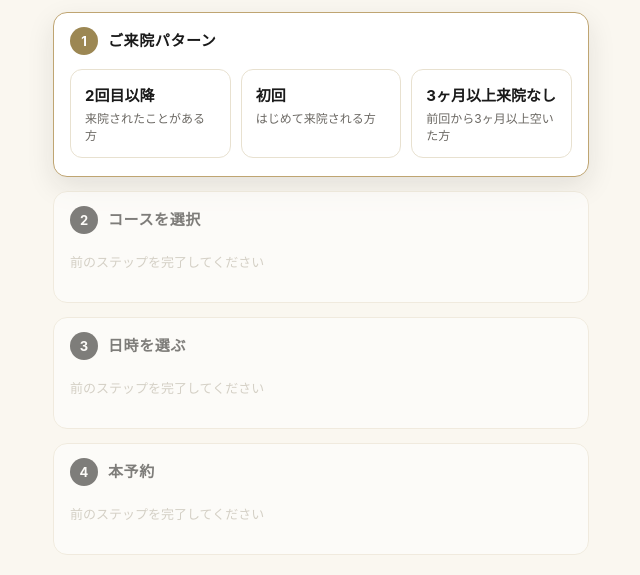
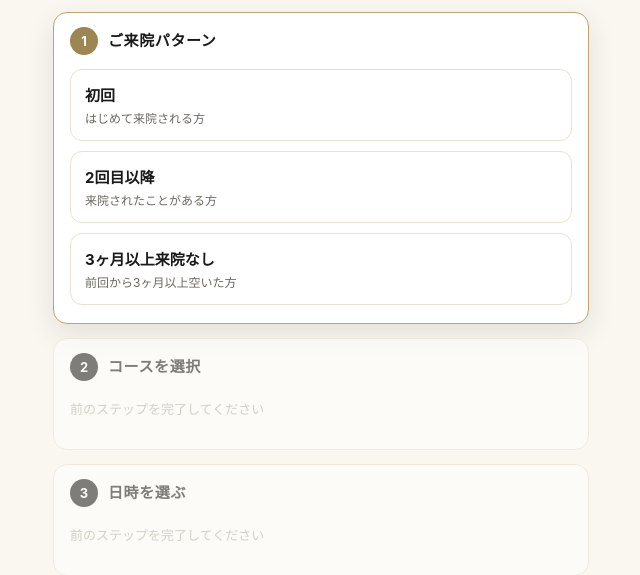
Before and after one commit to mochizuki80skip/--mochizuki, a PHP site: page /reserve/index.html in a window 1280 px wide. Shown: the part 149-724 px from the top of the page, without its empty margins (319-959 px from the left). Run offline with PHP 8.4, Linux system fonts and the light colour scheme.

Commit message:
tweak(reserve): 来院パターン3ボタンを縦1列に並べ替え
順序を「初回 → 2回目以降 → 3ヶ月以上来院なし」へ整理し、
画面幅に関わらず縦1列のスタック表示に変更
（旧 .three の grid 設定は廃止し、.stack を追加）。

```diff
--- a/reserve/index.html
+++ b/reserve/index.html
@@ -38,14 +38,14 @@
         <button class="step-edit" data-edit="1" hidden>変更</button>
       </header>
       <div class="step-body">
-        <div class="choice-grid three">
+        <div class="choice-grid stack">
+          <button class="choice" data-visit="first">
+            <span class="choice-title">初回</span>
+            <span class="choice-sub">はじめて来院される方</span>
+          </button>
           <button class="choice" data-visit="returning">
             <span class="choice-title">2回目以降</span>
             <span class="choice-sub">来院されたことがある方</span>
-          </button>
-          <button class="choice" data-visit="first">
-            <span class="choice-title">初回</span>
-            <span class="choice-sub">はじめて来院される方</span>
           </button>
           <button class="choice" data-visit="three_months">
             <span class="choice-title">3ヶ月以上来院なし</span>
--- a/reserve/style.css
+++ b/reserve/style.css
@@ -188,12 +188,7 @@ html, body {
 }
 .choice-grid.two { grid-template-columns: 1fr 1fr; }
 .choice-grid.one { grid-template-columns: 1fr; }
-.choice-grid.three { grid-template-columns: 1fr 1fr; }
-.choice-grid.three > .choice:nth-child(3) { grid-column: 1 / -1; }
-@media (min-width: 540px) {
-  .choice-grid.three { grid-template-columns: 1fr 1fr 1fr; }
-  .choice-grid.three > .choice:nth-child(3) { grid-column: auto; }
-}
+.choice-grid.stack { grid-template-columns: 1fr; }
 
 .choice {
   appearance: none;
```
